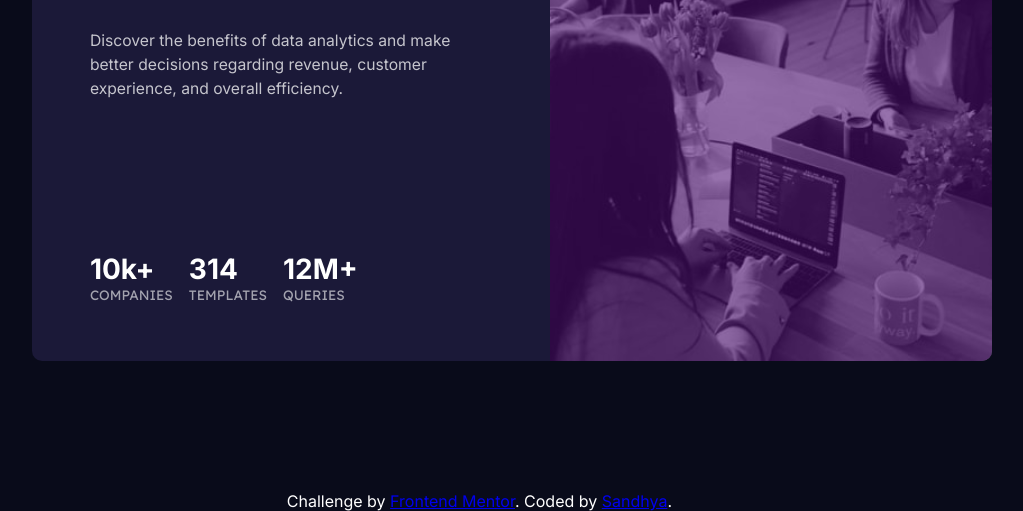
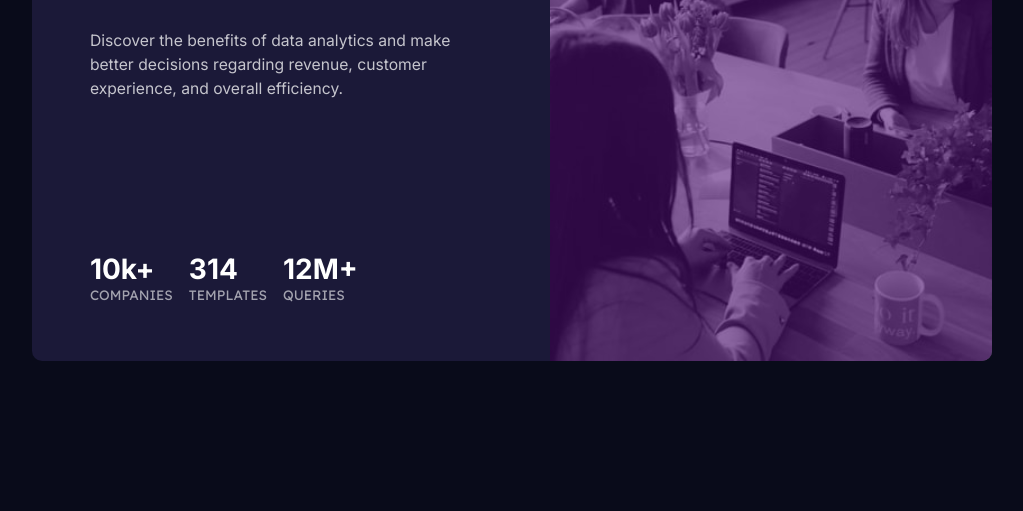
Before and after one commit to Sandhya312/Stats-preview-card-component, a plain HTML site: page index.html in a window 1280 px wide. Shown: the part 289-800 px from the top of the page, without its empty margins (128-1151 px from the left). Drawn offline with Linux system fonts and the light colour scheme.

Commit message:
Update index.html

```diff
--- a/index.html
+++ b/index.html
@@ -47,9 +47,7 @@
      </div>
 
    </div>
-  <div class="attribution">
-    Challenge by <a href="https://www.frontendmentor.io?ref=challenge" target="_blank">Frontend Mentor</a>.
-    Coded by <a href="#">Sandhya</a>.
+
   </div>
 </div>
 </body>
```
